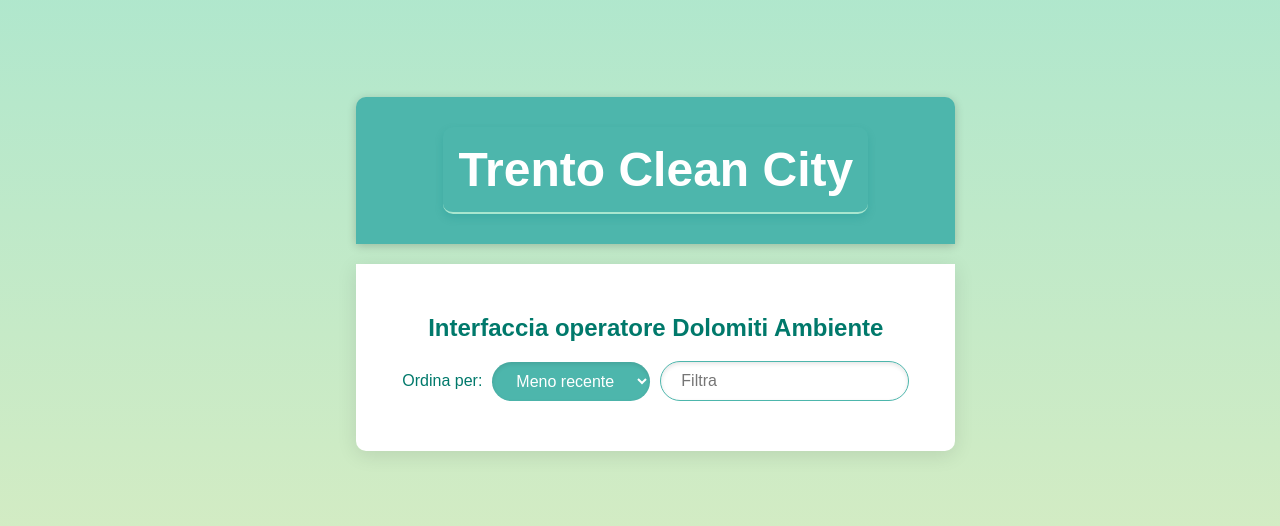
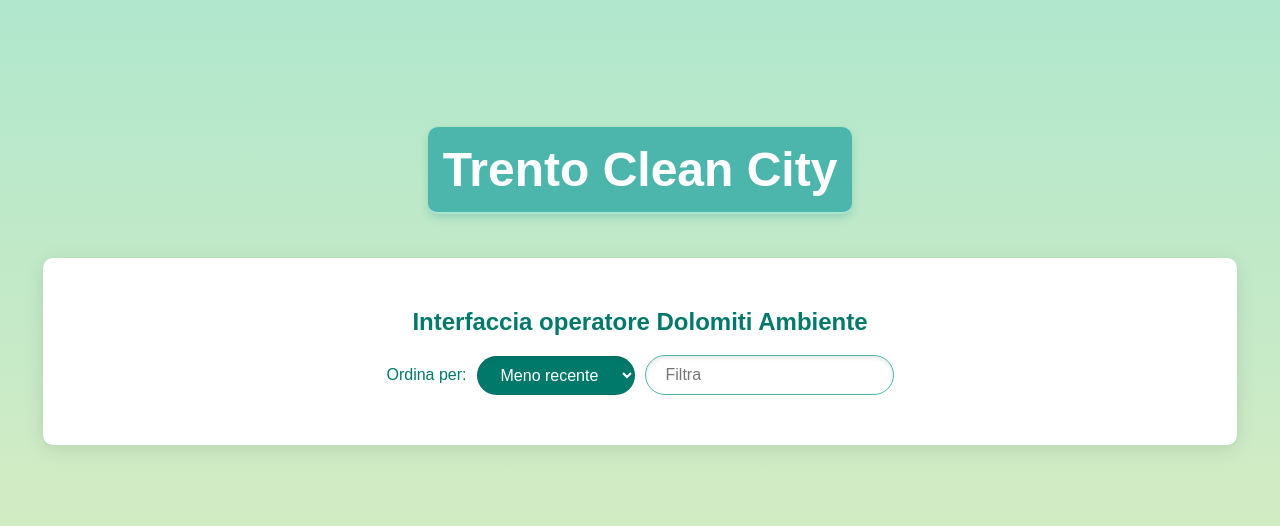
Before and after one commit to MariaLeonardo-Unitn/Webapp-comune-di-Trento, a React (Create React App) app in the folder app-react/: page /interfacciaDA in a window 1280 px wide. Shown: the part 126-652 px from the top of the page. Built offline with nearby package versions, Linux system fonts and the light colour scheme.

Commit message:
interfaccia DA aggiornata

```diff
--- a/app-react/src/Homepage.js
+++ b/app-react/src/Homepage.js
@@ -64,9 +64,20 @@
     });
 
     map.on('click', function (e) {
+      const button = document.createElement('button');
+      button.textContent = 'Segnala';
+      button.style.cursor = 'pointer'; // Cambia il cursore per indicare che è cliccabile
+
+      button.addEventListener('click', () => {
+        navigate('/segnalazionianonime', { state: { coordinates: e.latlng } });
+      });
+
+      const container = document.createElement('div');
+      container.appendChild(button);
+
       L.popup()
         .setLatLng(e.latlng)
-        .setContent('<button onclick="window.location.href=\'/segnalazionianonime\'">Segnala</button>')
+        .setContent(container)
         .openOn(map);
     });
 
@@ -76,7 +87,7 @@
   }, [navigate]);
 
   const handleVerdeClick = () => {
-    navigate('/register');
+    navigate('/interfacciaDA');
   };
 
   const handleLanguageClick = () => {
--- a/app-react/src/InterfacciaDA.js
+++ b/app-react/src/InterfacciaDA.js
@@ -27,10 +27,7 @@
 
   return (
     <div className="container">
-      <header>
-        <h1 className="fade-in">Trento Clean City</h1>
-      </header>
-
+      <h1 className="fade-in">Trento Clean City</h1>
       <main>
         <h2 className="fade-in">Interfaccia operatore Dolomiti Ambiente</h2>
         <div className="controls">
--- a/app-react/src/Mappa.js
+++ b/app-react/src/Mappa.js
@@ -71,11 +71,8 @@
 
   return (
     <div>
-      <h1 className="fade-in">Mappa con Centri di Raccolta</h1>
+      <h1 className="fade-in">Mappa per Segnalazioni</h1>
       <div id="map"></div>
-      <footer>
-        <p>Footer content</p>
-      </footer>
     </div>
   );
 };
--- a/app-react/src/styles/InterfacciaDA.css
+++ b/app-react/src/styles/InterfacciaDA.css
@@ -6,134 +6,143 @@
     flex-direction: column;
     align-items: center;
     background: linear-gradient(to bottom, #a8e6cf, #dcedc1);
-    color: #ffffff; /* White text for better contrast */
+    color: #ffffff;
     min-height: 100vh;
   }
 
+  .container {
+    width: 100%;
+    max-width: 1800px;
+    margin: 0 auto;
+    display: flex;
+    flex-direction: column;
+    align-items: center;
+}
+
   header {
-    background-color: #4db6ac; /* Primary dark green */
+    background-color: #4db6ac;
     color: #fff;
     padding: 30px;
     width: 100%;
-    max-width: 1200px;
     display: flex;
     justify-content: center;
     align-items: center;
-    text-align: center; /* Center the title */
-    border-radius: 10px 10px 0 0; /* Rounded top corners */
-    box-shadow: 0 2px 10px rgba(0, 0, 0, 0.2); /* Soft shadow for better shading */
+    text-align: center;
+    border-radius: 10px 10px 0 0;
+    box-shadow: 0 2px 10px rgba(0, 0, 0, 0.2);
     position: relative;
+    width: 100%;
   }
 
   main {
     padding: 30px;
-    max-width: 1200px;
-    width: 100%;
+    max-width: 1800px;
+    width: 200%;
     background-color: #ffffff;
-    color: #00796b; /* Primary dark green text */
+    color: #00796b;
     margin-top: 20px;
-    box-shadow: 0 4px 20px rgba(0, 0, 0, 0.1); /* Stronger shadow for main content */
-    border-radius: 0 0 10px 10px; /* Rounded bottom corners */
+    box-shadow: 0 4px 20px rgba(0, 0, 0, 0.1);
+    border-radius: 10px 10px 10px 10px;
     display: flex;
     flex-direction: column;
-    align-items: center; /* Center the content */
+    align-items: center;
   }
 
   .controls {
     display: flex;
     align-items: center;
     margin-bottom: 20px;
-    justify-content: center; /* Center the controls */
-    gap: 10px; /* Space between button and input */
+    justify-content: center;
+    gap: 10px;
   }
 
   .controls select {
-    background-color: #4db6ac; /* Button light green */
+    background-color: #00796b;
     color: #fff;
     cursor: pointer;
     border: none;
-    border-radius: 25px; /* Rounded corners */
+    border-radius: 25px;
     padding: 10px 20px;
     font-size: 1em;
     transition: background-color 0.3s ease, transform 0.3s ease;
   }
 
   .controls select:hover {
-    background-color: #00796b; /* Darker green on hover */
-    transform: scale(1.05); /* Slight zoom effect */
+    background-color: #00796b;
+    transform: scale(1.05);
   }
 
   .controls input.filter-input {
-    background-color: #ffffff; /* White background for input */
-    color: #00796b; /* Dark green text for input */
-    border: 1px solid #4db6ac; /* Light green border */
-    border-radius: 25px; /* Rounded corners */
+    background-color: #ffffff;
+    color: #00796b;
+    border: 1px solid #4db6ac;
+    border-radius: 25px;
     padding: 10px 20px;
     font-size: 1em;
     transition: border 0.3s ease, background-color 0.3s ease;
   }
 
   .controls input.filter-input:hover {
-    border-color: #00796b; /* Darker green on hover */
-    background-color: #f1f8e9; /* Slightly lighten background on hover */
+    border-color: #00796b;
+    background-color: #f1f8e9;
   }
 
   .report-list {
     display: grid;
     grid-template-columns: repeat(auto-fill, minmax(280px, 1fr));
     gap: 20px;
-    justify-items: center; /* Center the items */
-    width: 100%; /* Full width for better alignment */
+    justify-items: center;
+    width: 100%;
   }
 
   .report-card {
     width: 100%;
     max-width: 300px;
     padding: 20px;
-    border-radius: 10px; /* Rounded corners */
-    background-color: #e0f2f1; /* Very light blue green */
+    border-radius: 10px;
+    background-color: #e0f2f1;
     text-align: center;
-    box-shadow: 0 2px 10px rgba(0, 0, 0, 0.05); /* Soft shadow */
+    box-shadow: 0 2px 10px rgba(0, 0, 0, 0.05);
     transition: transform 0.3s ease, box-shadow 0.3s ease;
   }
 
   .report-card:hover {
-    transform: scale(1.05); /* Slight zoom effect on hover */
-    box-shadow: 0 4px 20px rgba(0, 0, 0, 0.1); /* Stronger shadow on hover */
+    transform: scale(1.05);
+    box-shadow: 0 4px 20px rgba(0, 0, 0, 0.1);
   }
 
   .report-card img {
     width: 100%;
     height: auto;
-    border-radius: 8px; /* Rounded corners for image */
-    margin-bottom: 15px; /* Spacing below image */
+    border-radius: 8px;
+    margin-bottom: 15px;
   }
 
   .report-card .status {
-    color: #00796b; /* Dark green for all statuses */
+    color: #00796b;
     font-weight: bold;
   }
 
   .report-card .status.in-progress {
-    color: #fbc02d; /* Yellow for in progress */
+    color: #fbc02d;
   }
 
   .report-card .status.pending {
-    color: #d32f2f; /* Red for pending */
+    color: #d32f2f;
   }
 
   .report-card button {
-    background-color: #00796b; /* Dark green */
+    background-color: #00796b;
     color: #fff;
     border: none;
     padding: 10px 20px;
-    border-radius: 25px; /* Rounded corners */
+    border-radius: 25px;
     cursor: pointer;
     transition: background-color 0.3s ease;
   }
 
   .report-card button:hover {
-    background-color: #4db6ac; /* Light green on hover */
+    background-color: #4db6ac;
   }
 
   .top-right-icons {
@@ -143,17 +152,17 @@
   }
 
   .top-right-icons img {
-    width: 30px; /* Uniform size for icons */
+    width: 30px;
     height: 30px;
     cursor: pointer;
-    background-color: #4db6ac; /* Light green background */
+    background-color: #4db6ac;
     border-radius: 50%;
     padding: 5px;
-    margin-left: 10px; /* Space between icons */
+    margin-left: 10px;
     transition: opacity 0.3s ease, background-color 0.3s ease;
   }
 
   .top-right-icons img:hover {
     opacity: 0.8;
-    background-color: #00796b; /* Darker background on hover */
+    background-color: #00796b;
   }
--- a/app-react/src/styles/Mappa.css
+++ b/app-react/src/styles/Mappa.css
@@ -8,7 +8,7 @@
   h1 {
     background-color: #dcedc1;
     padding: 20px;
-    margin: 0;
+    margin: 10;
     border-bottom: 2px solid #a8e6cf;
   }
 
```
